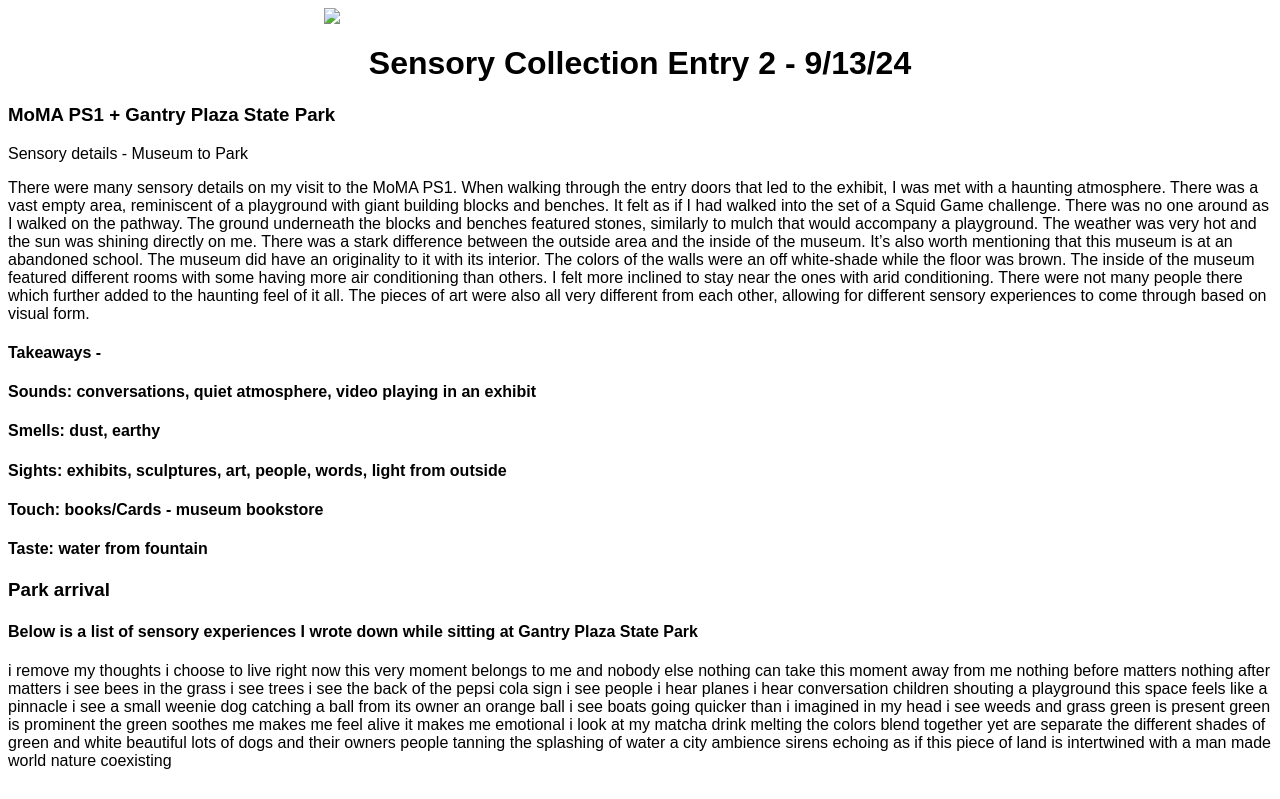
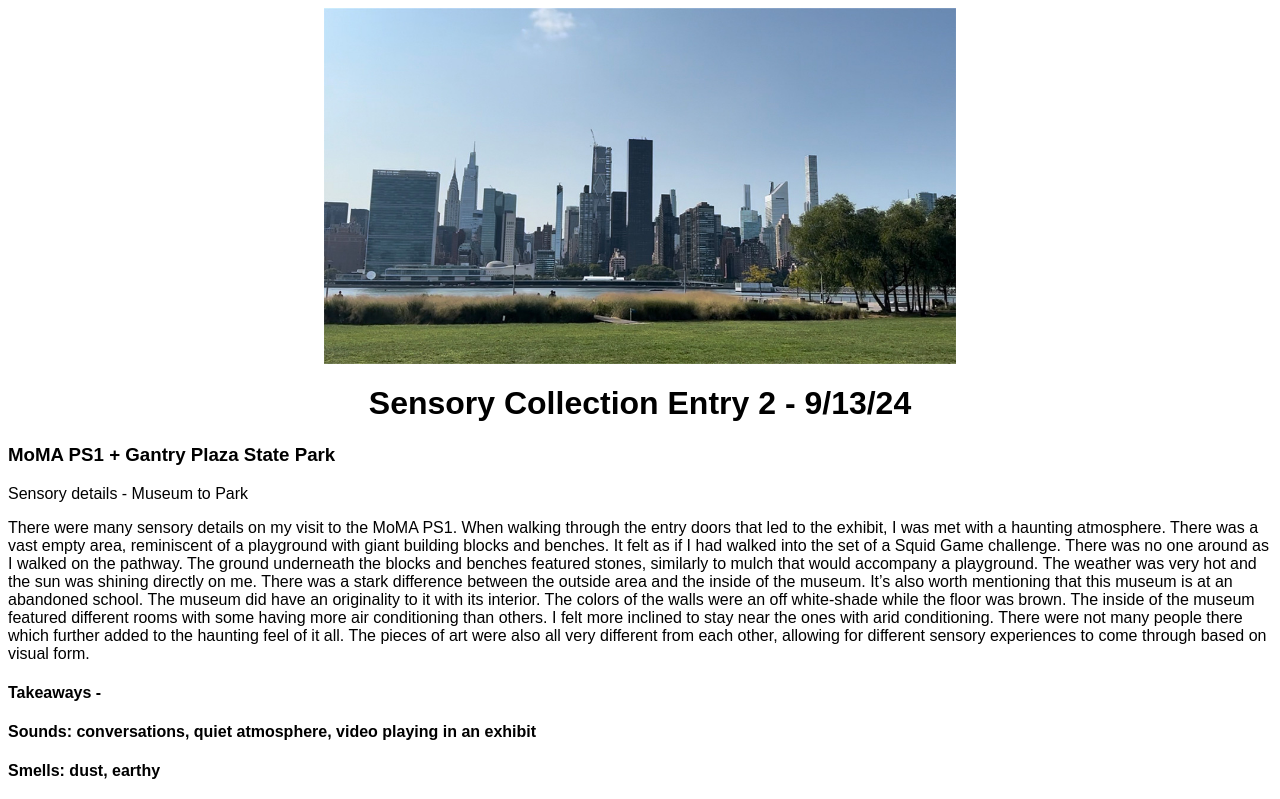
Before and after one commit to jeremiahpl555/harmonic-collection, a plain HTML site: page page3.html in a window 1280 px wide. Shown: the top 799 px of the page. Drawn offline with Linux system fonts and the light colour scheme.

Commit message:
Update page3.html

```diff
--- a/page3.html
+++ b/page3.html
@@ -8,7 +8,7 @@
   <title> Sensory Collection Entry 2</title>
 </head>
 <body>
-<img src="entry-1/images/city_thing.jpg" class="center">
+<img src="entry-1/city_thing.jpg" class="center">
 <h1> Sensory Collection Entry 2 - 9/13/24</h1>
     <h3>MoMA PS1 + Gantry Plaza State Park </h3>
     <p>Sensory details - Museum to Park </p>
```
